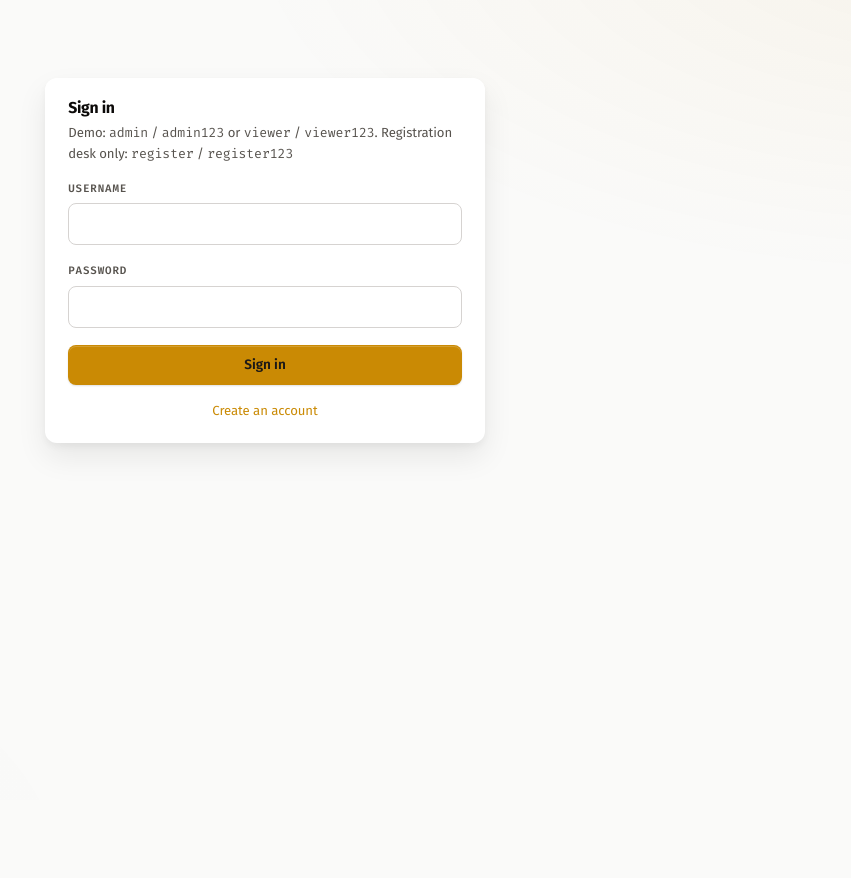
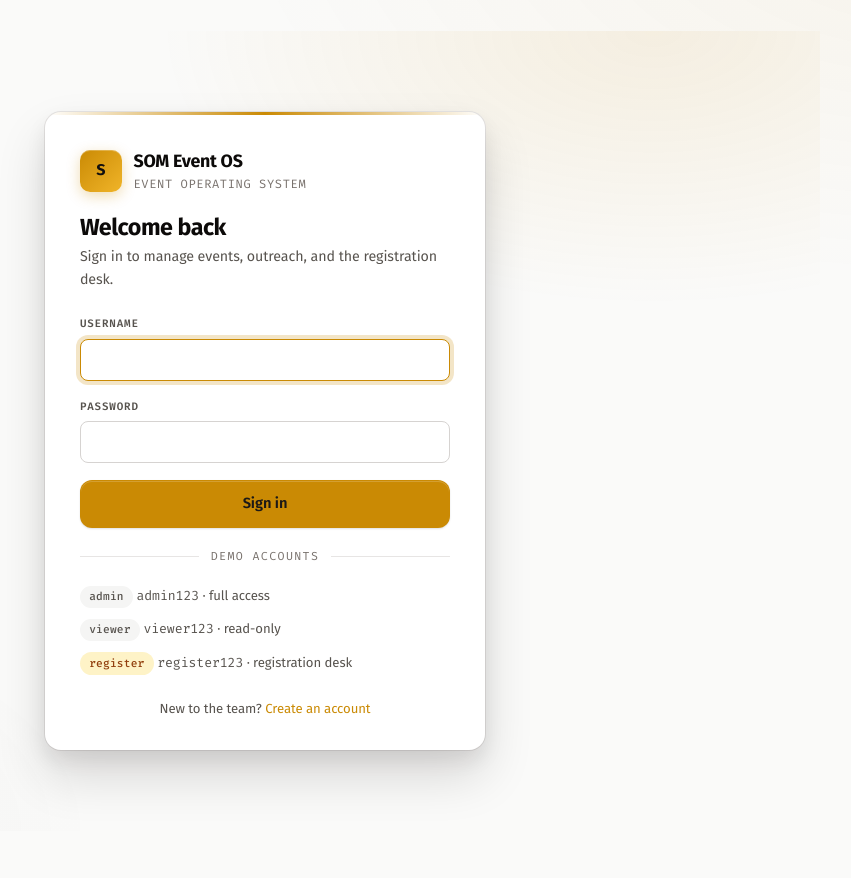
Before and after one commit to danbrown-coder/SOMTool, a Flask app: page /login in a window 1280 px wide. Shown: the whole page, without its empty margins (325-1176 px from the left). Before the commit the page ends 452 px from the top, so only its background shows below. Run offline with Flask 3, Linux system fonts and the light colour scheme.

Commit message:
Phase 2 auth: elevate login and register to premium auth-card shell with branded mark, demo chips and hero CTA
Made-with: Cursor

```diff
--- a/templates/login.html
+++ b/templates/login.html
@@ -2,26 +2,42 @@
 {% block title %}Sign in — SOM Event OS{% endblock %}
 {% block topbar %}{% endblock %}
 {% block content %}
-<div class="auth-center">
-  <div class="card" style="box-shadow: var(--shadow-lg);">
-    <h2 style="margin-bottom:.25rem;">Sign in</h2>
-    <p class="muted text-sm mb-2">Demo: <code>admin</code> / <code>admin123</code> or <code>viewer</code> / <code>viewer123</code>. Registration desk only: <code>register</code> / <code>register123</code></p>
+<div class="auth-hero">
+  <div class="auth-card">
+    <div class="auth-brand">
+      <span class="brand-mark" aria-hidden="true">S</span>
+      <div>
+        <div class="brand-name">SOM Event OS</div>
+        <div class="brand-sub">Event Operating System</div>
+      </div>
+    </div>
+    <h1>Welcome back</h1>
+    <p class="auth-sub">Sign in to manage events, outreach, and the registration desk.</p>
+
     <form method="post" action="{{ url_for('login') }}">
       {% if request.args.get('next') %}
       <input type="hidden" name="next" value="{{ request.args.get('next') }}">
       {% endif %}
       <div class="field">
         <label for="username">Username</label>
-        <input type="text" id="username" name="username" required autocomplete="username">
+        <input type="text" id="username" name="username" required autocomplete="username" autofocus>
       </div>
       <div class="field">
         <label for="password">Password</label>
         <input type="password" id="password" name="password" required autocomplete="current-password">
       </div>
-      <button type="submit" class="btn btn-primary" style="width:100%;">Sign in</button>
+      <button type="submit" class="btn btn-primary btn-block btn-hero">Sign in</button>
     </form>
-    <p class="text-sm muted" style="margin-top:1rem;text-align:center;">
-      <a href="{{ url_for('register') }}">Create an account</a>
+
+    <div class="divider-labeled">Demo accounts</div>
+    <div class="stack text-sm muted">
+      <div><span class="chip">admin</span> <span class="text-mono">admin123</span> &middot; full access</div>
+      <div><span class="chip">viewer</span> <span class="text-mono">viewer123</span> &middot; read-only</div>
+      <div><span class="chip chip-gold">register</span> <span class="text-mono">register123</span> &middot; registration desk</div>
+    </div>
+
+    <p class="text-sm muted mt-3" style="text-align:center;">
+      New to the team? <a href="{{ url_for('register') }}">Create an account</a>
     </p>
   </div>
 </div>
```
Also changed, not shown: templates/register.html (+18 -8 lines).
